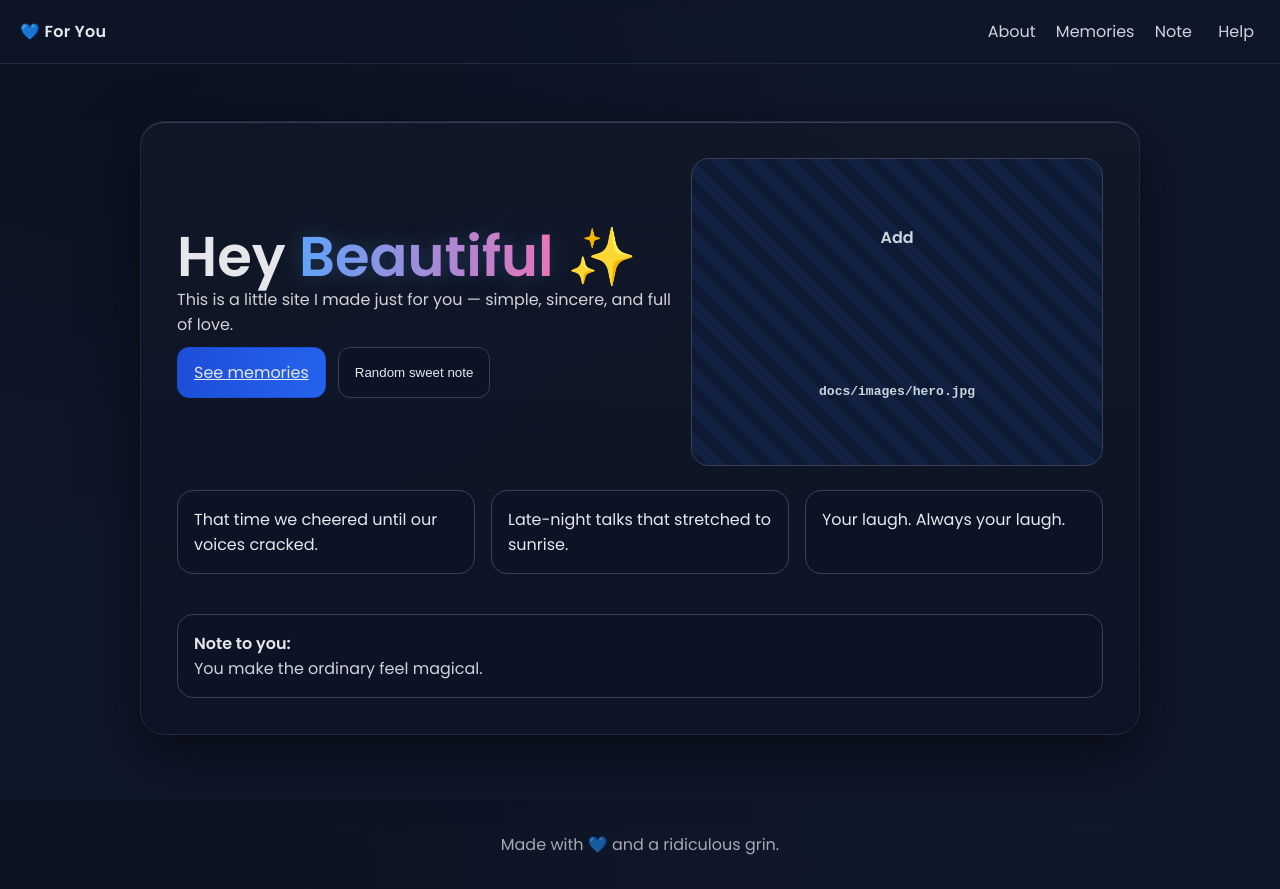
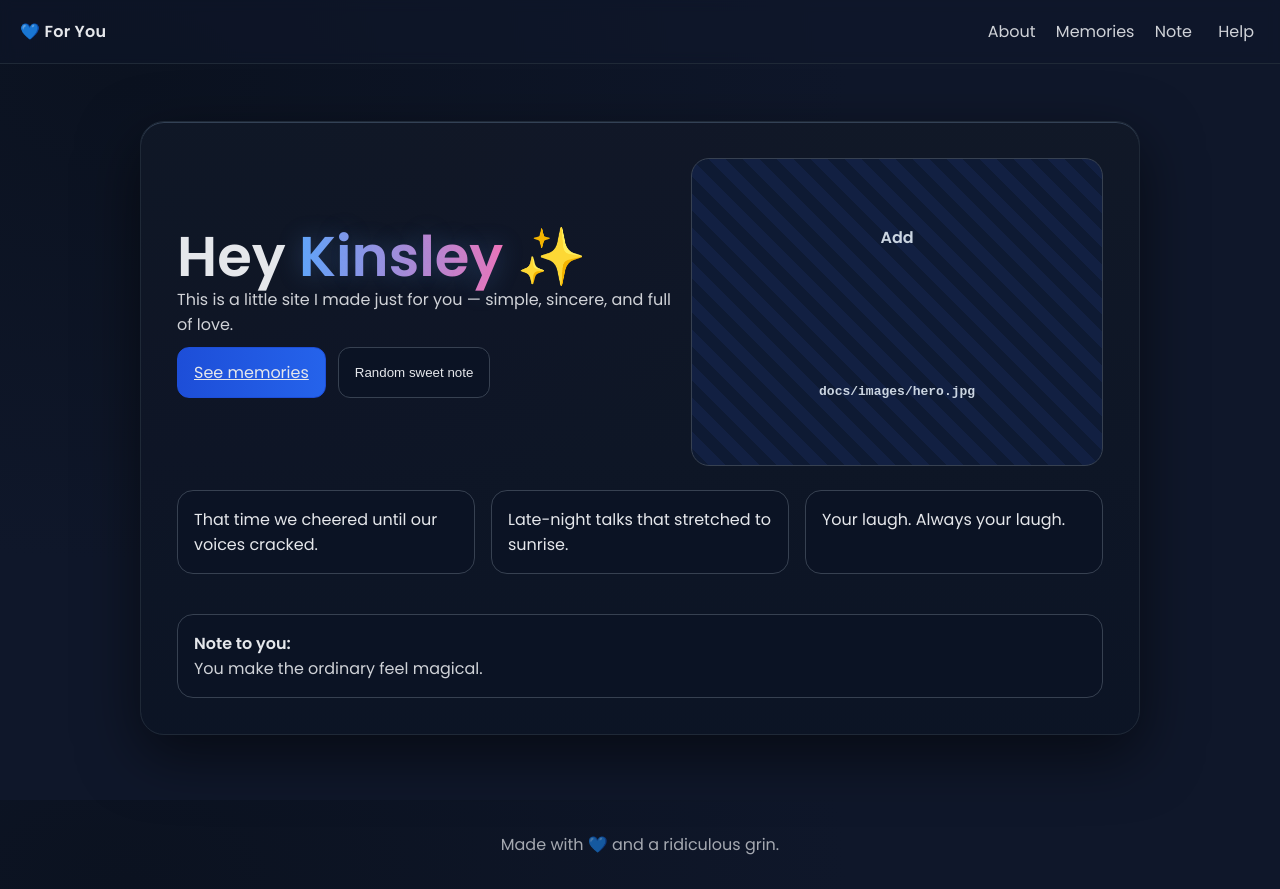
Before and after one commit to ryanoquinn/KinsleyWebpage, a website: page docs/index.html in a window 1280 px wide. Drawn offline with Linux system fonts and the light colour scheme.

Commit message:
Update website content

```diff
--- a/docs/index.html
+++ b/docs/index.html
@@ -225,7 +225,7 @@
     <section class="card" id="about">
       <div class="hero">
         <div>
-          <h1>Hey <span class="glow">Beautiful</span> ✨</h1>
+          <h1>Hey <span class="glow">Kinsley</span> ✨</h1>
           <p>This is a little site I made just for you — simple, sincere, and full of love.</p>
           <div class="actions">
             <a class="btn primary" href="#memories">See memories</a>
```
Also changed, not shown: 1 other file.
